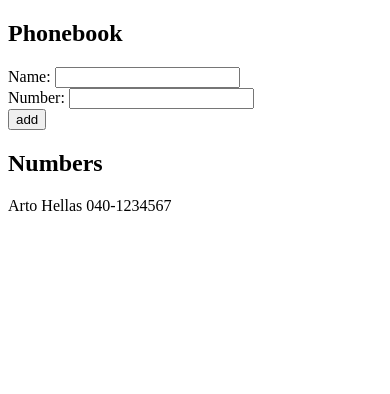
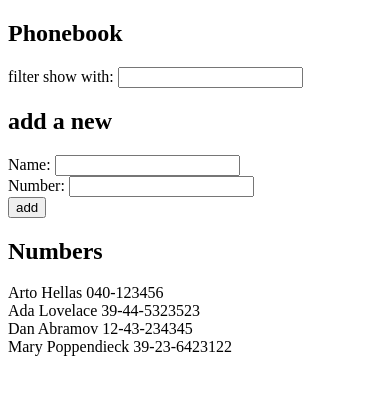
Before and after one commit to jdelacruzv/fullstackopen2022, a React (Create React App) app in the folder part2/phonebook/: page / in a window 390 px wide. Shown: the top 394 px of the page. Built offline with nearby package versions, Linux system fonts and the light colour scheme.

Commit message:
exercise 2.9 phonebook step4

```diff
--- a/part2/phonebook/src/App.js
+++ b/part2/phonebook/src/App.js
@@ -2,13 +2,14 @@
 
 const App = () => {
 	const [persons, setPersons] = useState([
-    {
-      name: "Arto Hellas",
-      number: "040-1234567"
-    }
-  ]);
+		{ name: "Arto Hellas", number: "040-123456", id: 1 },
+		{ name: "Ada Lovelace", number: "39-44-5323523", id: 2 },
+		{ name: "Dan Abramov", number: "12-43-234345", id: 3 },
+		{ name: "Mary Poppendieck", number: "39-23-6423122", id: 4 },
+	]);
 	const [newName, setNewName] = useState("");
   const [newNumber, setNewNumber] = useState("");
+  const [filter, setFilter] = useState("");
 
 	const handleNameChange = (event) => {
 		setNewName(event.target.value);
@@ -18,9 +19,19 @@
     setNewNumber(event.target.value);
   };
 
+  const handleFilterChange = (event) => {
+    setFilter(event.target.value);
+  };
+
+  const filterPersons = filter
+    ? persons.filter(person =>
+      person.name.toLowerCase().startsWith(filter.toLowerCase()))
+    : persons;
+
   const nameObject = {
 		name: newName,
-    number: newNumber
+    number: newNumber,
+    id: persons.length + 1
 	};
 
 	const searchName = () => {
@@ -39,6 +50,10 @@
   return (
 		<div>
 			<h2>Phonebook</h2>
+      <div>
+				filter show with: <input type="text" value={filter} onChange={handleFilterChange} />
+			</div>
+      <h2>add a new</h2>
 			<form onSubmit={addName}>
 				<div>
 					Name: <input type="text" value={newName} onChange={handleNameChange} />
@@ -51,8 +66,8 @@
 				</div>
 			</form>
 			<h2>Numbers</h2>
-			{persons.map((person) => (
-				<div key={person.name}>{person.name} {person.number}</div>
+      {filterPersons.map(person => (
+				<div key={person.id}>{person.name} {person.number}</div>
 			))}
 		</div>
 	);
```
